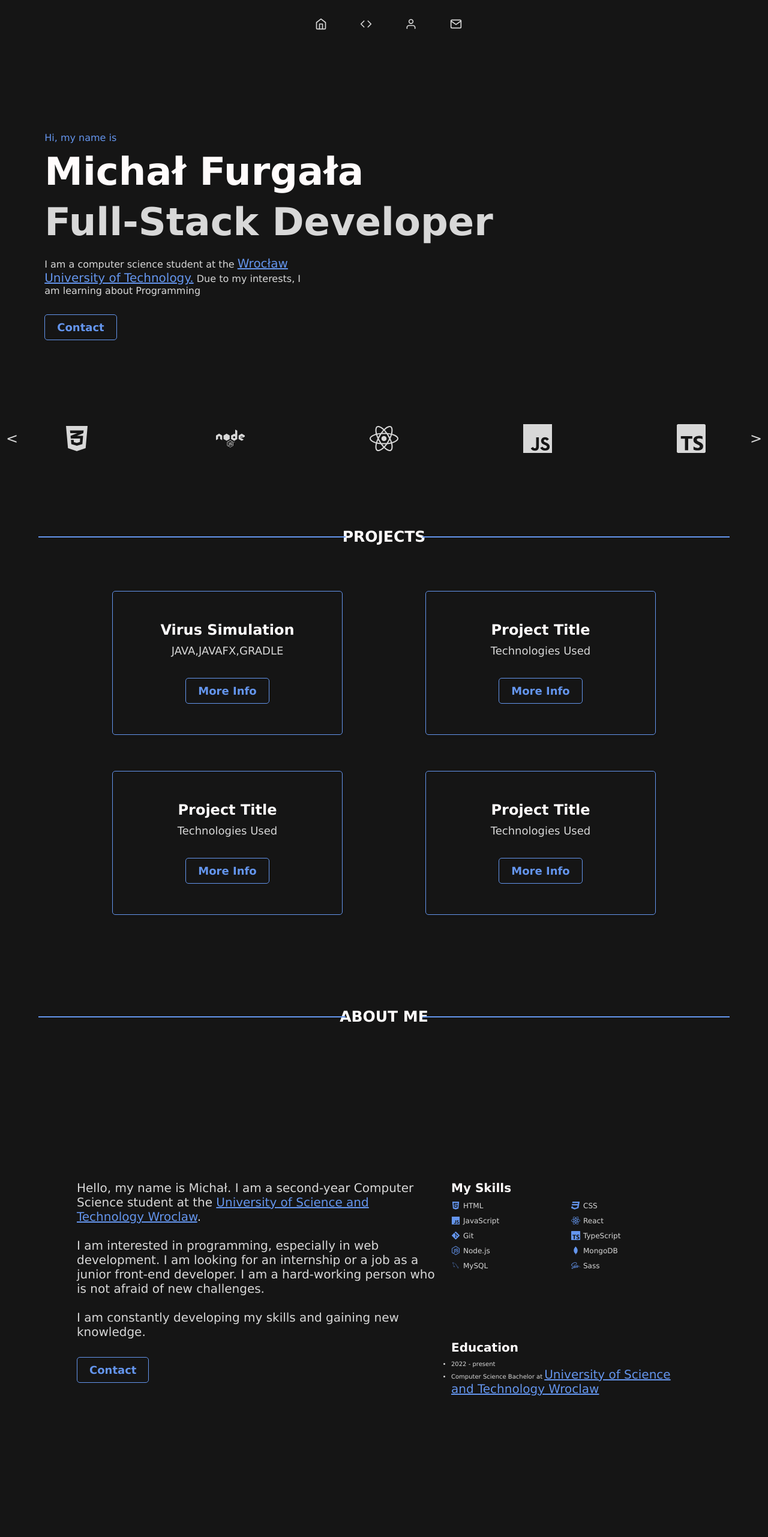
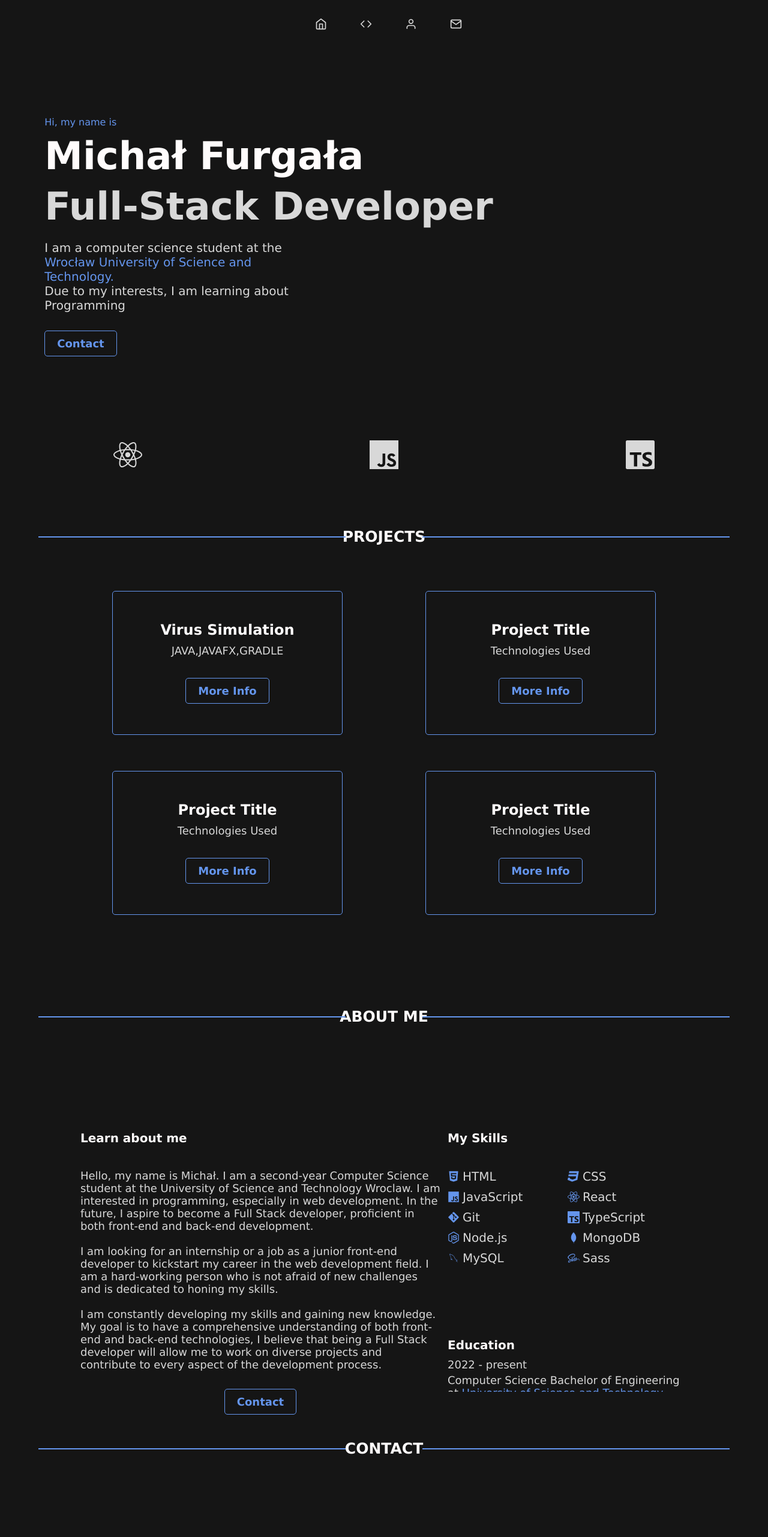
Before and after one commit to 00200200/portfolio, a React (Create React App) app: page / in a window 1280 px wide. Shown: the top 2562 px of the page at 60% size. Built offline with nearby package versions, Linux system fonts and the light colour scheme.

Commit message:
UpdateAboutSection

```diff
--- a/src/components/LandingPage/LandingPage.tsx
+++ b/src/components/LandingPage/LandingPage.tsx
@@ -22,11 +22,11 @@ const LandingPage: React.FC = () => {
 						<h1>Michał Furgała</h1>
 						<h2>Full-Stack Developer</h2>
 						<p className='mainPageText'>
-							I am a computer science student at the{' '}
+							I am a computer science student at the <br></br>
 							<a className='text-link' href='https://pwr.edu.pl'>
-								Wrocław University of Technology.
+								Wrocław University of Science and Technology.
 							</a>{' '}
-							Due to my interests, I am learning about Programming
+							<br></br>Due to my interests, I am learning about Programming
 						</p>
 
 						<button className='button' onClick={handleContactClick}>
--- a/src/components/LandingPage/MainPage.css
+++ b/src/components/LandingPage/MainPage.css
@@ -23,7 +23,6 @@
 	justify-content: center;
 	align-items: center;
 	flex-direction: column;
-	/* padding: 20vh; */
 	padding-bottom: 10vh;
 }
 .leftContent {
@@ -58,44 +57,7 @@ h2 {
 .mainPageText {
 	color: var(--main-text-color);
 	width: 35vw;
-	font-size: 1.6rem;
-}
-a {
-	color: var(--main-text-color);
-	text-decoration: underline;
-	font-size: 1.6rem;
-}
-.menu-items li a {
-	text-decoration: none;
-}
-.text-link {
-	color: var(--main-blue);
-	text-decoration: underline;
-}
-
-.scroll-button {
-	margin-top: 5%;
-	display: inline-block;
-	padding: 10px 20px;
-	font-size: 18px;
-	font-weight: 700;
-	text-decoration: none;
-	color: var(--main-text-color);
-	background-color: var(--secondary-color);
-	border: none;
-	border-radius: 5px;
-	position: relative;
-	overflow: hidden;
-	transition: background-color 0.3s ease;
-	border: 1px solid var(--main-text-color);
-	cursor: pointer;
-}
-.scroll-button:hover {
-	background-color: var(--quaternary-color);
-	transition: 1s ease-in-out;
-}
-*/ .arrow {
-	font-size: 32px;
+	font-size: 2rem;
 }
 
 @media (max-width: 768px) {
@@ -119,25 +81,29 @@ a {
 		font-size: 24px;
 	}
 }
-.scroll-down-arrow {
-	color: var(--main-text-color);
-	position: absolute;
-	bottom: 20px;
-	left: 50%;
-	transform: translateX(-50%);
-	cursor: pointer;
-	transition: transform 0.3s ease-in-out;
-}
-
-.scroll-down-arrow:hover {
-	transform: translateX(-50%) scale(1.1);
-}
-
-.main-page:hover .scroll-down-arrow {
-	transform: translateX(-50%) scale(1.1);
-	transition: transform 0.3s ease-in-out;
-}
 .carouselle {
 	width: 100%;
 	background: var(--primary-color);
 }
+.text-link {
+	position: relative;
+	text-decoration: none;
+	overflow: hidden;
+}
+
+.text-link::after {
+	content: '';
+	position: absolute;
+	left: 0;
+	bottom: -2px;
+	width: 100%;
+	height: 2px;
+	background-color: var(--main-blue);
+	transform: scaleX(0);
+	transform-origin: left;
+	transition: transform 0.3s ease-in-out;
+}
+
+.text-link:hover::after {
+	transform: scaleX(1);
+}
--- a/src/components/SkillsComponent/Skills.css
+++ b/src/components/SkillsComponent/Skills.css
@@ -1,5 +1,4 @@
 .skills-carousel {
-	/* border: 3px solid var(--main-blue); */
 	display: flex;
 	flex-direction: row;
 	justify-content: space-between;
@@ -17,18 +16,16 @@
 	width: 33.33%;
 	text-align: center;
 	padding: 20px;
+	animation: slide-in 0.5s ease-in-out;
 }
 
-.carousel-item.slide-in {
-	transform: translateX(0);
-}
-
-.carousel-item.slide-out-left {
-	transform: translateX(-100%);
-}
-
-.carousel-item.slide-out-right {
-	transform: translateX(100%);
+@keyframes slide-in {
+	from {
+		transform: translateX(-100%);
+	}
+	to {
+		transform: translateX(0);
+	}
 }
 
 .skill-icon {
--- a/src/components/SkillsComponent/Skills.tsx
+++ b/src/components/SkillsComponent/Skills.tsx
@@ -1,7 +1,8 @@
 import React, { useState, useEffect } from 'react';
 import { FaHtml5, FaCss3Alt, FaNode, FaReact } from 'react-icons/fa';
 import { AiFillDatabase } from 'react-icons/ai';
-import { SiTypescript, SiMongodb, SiSass, SiMysql, SiJavascript } from 'react-icons/si';
+import { SiTypescript, SiMongodb, SiSass, SiMysql, SiJavascript, SiGithub } from 'react-icons/si';
+
 import './Skills.css';
 
 const SkillsCarousel: React.FC = () => {
@@ -13,61 +14,27 @@ const SkillsCarousel: React.FC = () => {
 		{ icon: <SiJavascript className='skill-icon' />, name: 'JavaScript' },
 		{ icon: <SiTypescript className='skill-icon' />, name: 'TypeScript' },
 		{ icon: <SiSass className='skill-icon' />, name: 'SCSS' },
-		// { icon: <SiMongodb className='skill-icon' />, name: 'MongoDB' },
-		// { icon: <SiMysql className='skill-icon' />, name: 'MySQL' },
-		// { icon: <AiFillDatabase className='skill-icon' />, name: 'SQL' },
+		{ icon: <SiMongodb className='skill-icon' />, name: 'MongoDB' },
+		{ icon: <SiMysql className='skill-icon' />, name: 'MySQL' },
+		{ icon: <SiGithub className='skill-icon' />, name: 'Git' },
 	];
-
 	const [currentSlide, setCurrentSlide] = useState(0);
 
 	useEffect(() => {
 		const interval = setInterval(() => {
 			setCurrentSlide(prevSlide => (prevSlide + 1) % (skills.length - 2));
-		}, 5000);
+		}, 2000);
 
 		return () => clearInterval(interval);
 	}, [skills.length]);
 
-	const goToNextSlide = () => {
-		const nextSlide = (currentSlide + 1) % (skills.length - 2);
-		setCurrentSlide(nextSlide);
-		const carouselItems = document.querySelectorAll('.carousel-item');
-		carouselItems.forEach((item, index) => {
-			if (index === nextSlide) {
-				item.classList.add('slide-in');
-			} else {
-				item.classList.remove('slide-in');
-			}
-		});
-	};
-
-	const goToPreviousSlide = () => {
-		const previousSlide = (currentSlide - 1 + (skills.length - 2)) % (skills.length - 2);
-		setCurrentSlide(previousSlide);
-		const carouselItems = document.querySelectorAll('.carousel-item');
-		carouselItems.forEach((item, index) => {
-			if (index === previousSlide) {
-				item.classList.add('slide-in');
-			} else {
-				item.classList.remove('slide-in');
-			}
-		});
-	};
-
 	return (
 		<div className='skills-carousel'>
-			<button className='carousel-button' onClick={goToPreviousSlide}>
-				{'<'}
-			</button>
-			{skills.slice(currentSlide, currentSlide + 5).map((skill, index) => (
+			{skills.slice(currentSlide, currentSlide + 3).map((skill, index) => (
 				<div key={index} className='carousel-item'>
 					{skill.icon}
-					{/* <p>{skill.name}</p> */}
 				</div>
 			))}
-			<button className='carousel-button' onClick={goToNextSlide}>
-				{'>'}
-			</button>
 		</div>
 	);
 };
--- a/src/components/about/About.css
+++ b/src/components/about/About.css
@@ -1,27 +1,35 @@
 #about {
 	width: 100%;
-	height: 100vh;
+	/* min-height: 100vh; */
 	background-color: var(--primary-color);
 	color: var(--main-text-color);
 	display: flex;
 	flex-direction: column;
 	justify-content: flex-start;
 	align-items: center;
+	/* height: 80vh; */
+}
+@media (min-width: 768px) {
+	#about {
+		height: 80vh;
+	}
 }
 p {
-	font-size: 2rem;
+	font-size: 1.8rem;
 }
+
 a {
 	font-size: 2rem;
 	color: var(--main-blue);
 }
+
 .aboutContainer {
 	width: 80vw;
-	height: 100vh;
+	min-height: 100vh;
 	display: flex;
-	justify-content: center;
+	/* justify-content: center; */
 	flex-direction: column;
-	align-items: center;
+	align-items: space-between;
 }
 
 h4 {
@@ -31,18 +39,28 @@ h4 {
 }
 
 .container {
+	margin: 0 auto;
 	width: 80vw;
-	margin-top: 5rem;
+	margin-top: 15vh;
 	display: flex;
 	flex-wrap: wrap;
-	justify-content: space-between;
+	justify-content: space-around;
 }
 
 .leftSide {
 	text-align: left;
 	width: 100%;
 	max-width: 600px;
-	margin-bottom: 2rem;
+	height: 100%;
+}
+.about-me-text-container {
+	margin-top: 4rem;
+}
+
+.buttonContainer {
+	width: 100%;
+	display: flex;
+	justify-content: center;
 }
 
 .rightSide {
@@ -61,7 +79,7 @@ p {
 	display: flex;
 	align-items: center;
 	margin-bottom: 1rem;
-	font-size: 1.2rem;
+	font-size: 2rem;
 	color: var(--main-text-color);
 	width: 100%;
 	max-width: 20rem;
@@ -69,25 +87,31 @@ p {
 
 .about-skill-icon {
 	margin-right: 0.5rem;
-	font-size: 1.5rem;
+	font-size: 2rem;
 	color: var(--main-blue);
 }
 
 .skill-container {
 	display: flex;
 	flex-wrap: wrap;
+	margin-top: 4rem;
 }
 
 @media (max-width: 768px) {
-	.aboutWrapper {
-		padding-top: 10vh;
+	.aboutContainer {
+		/* height: 100vh; */
+		width: 100%;
+		padding: 2rem;
+		display: flex;
 	}
+
 	.container {
 		flex-direction: column;
 	}
 
 	.leftSide {
 		width: 100%;
+		max-width: none;
 	}
 
 	.rightSide {
@@ -96,6 +120,59 @@ p {
 		margin-top: 2rem;
 	}
 }
+
 h3 {
 	width: 100%;
 }
+
+.education {
+	width: 100%;
+	margin-top: 4rem;
+}
+
+.education h4 {
+	font-size: 2rem;
+	color: var(--header-color);
+	margin-bottom: 1rem;
+}
+
+.educationList {
+	margin-top: 1rem;
+}
+
+.educationList ul {
+	list-style-type: none;
+	padding-left: 0;
+	margin: 0;
+}
+
+.educationList ul li {
+	font-size: 1.8rem;
+	margin-bottom: 0.5rem;
+}
+
+.educationList ul li::before {
+	content: '• ';
+	display: inline-block;
+	margin-right: 0.5rem;
+}
+
+.educationList ul li:first-child::before {
+	content: '';
+}
+
+.educationList ul li a {
+	font-size: 1.8rem;
+	color: var(--main-blue);
+}
+
+@media (min-width: 768px) {
+	.educationList ul li {
+		display: inline-block;
+		margin-right: 1rem;
+	}
+
+	.educationList ul li::before {
+		display: none;
+	}
+}
--- a/src/components/about/About.tsx
+++ b/src/components/about/About.tsx
@@ -15,24 +15,30 @@ const About: React.FC = () => {
 
 			<h3>ABOUT ME</h3>
 
-
-
 			<div className='aboutContainer'>
 				<div className='container'>
 					<div className='leftSide'>
-							<div>
+						<h4>Learn about me</h4>
+						<div className='about-me-text-container'>
 							<p>
-									Hello, my name is Michał. I am a second-year Computer Science student at the{' '}
-									<a>University of Science and Technology Wroclaw</a>.<br></br>
-									<br></br>I am interested in programming, especially in web development. I am looking for an internship
-									or a job as a junior front-end developer. I am a hard-working person who is not afraid of new
-									challenges.
+								Hello, my name is Michał. I am a second-year Computer Science student at the University of Science and
+								Technology Wroclaw. I am interested in programming, especially in web development. In the future, I
+								aspire to become a Full Stack developer, proficient in both front-end and back-end development.
 								<br></br>
-									<br></br>I am constantly developing my skills and gaining new knowledge.
+								<br></br>I am looking for an internship or a job as a junior front-end developer to kickstart my career
+								in the web development field. I am a hard-working person who is not afraid of new challenges and is
+								dedicated to honing my skills.
+								<br></br>
+								<br></br>I am constantly developing my skills and gaining new knowledge. My goal is to have a
+								comprehensive understanding of both front-end and back-end technologies, I believe that being a Full
+								Stack developer will allow me to work on diverse projects and contribute to every aspect of the
+								development process.
 							</p>
+							<div className='buttonContainer'>
 								<Link className='button' to='/#contact'>
 									Contact
 								</Link>
+							</div>
 						</div>
 					</div>
 					<div className='rightSide'>
@@ -89,13 +95,12 @@ const About: React.FC = () => {
 								<ul>
 									<li>2022 - present</li>
 									<li>
-											Computer Science Bachelor at{' '}
+										Computer Science Bachelor of Engineering at{' '}
 										<a href='https://pwr.edu.pl/'>University of Science and Technology Wroclaw</a>
 									</li>
 								</ul>
 							</div>
 						</div>
-
 					</div>
 				</div>
 			</div>
--- a/src/components/contact/Contact.css
+++ b/src/components/contact/Contact.css
@@ -32,9 +32,11 @@ h4 {
 .contact-buttons {
 	display: flex;
 	flex-wrap: wrap;
-	justify-content: center;
+	justify-content: space-around;
 	gap: 20px;
 	position: relative;
+	width: 100%;
+	margin: 10rem;
 }
 
 .button .button-icon {
```
Lines whose indentation alone changed are shown as unchanged.
